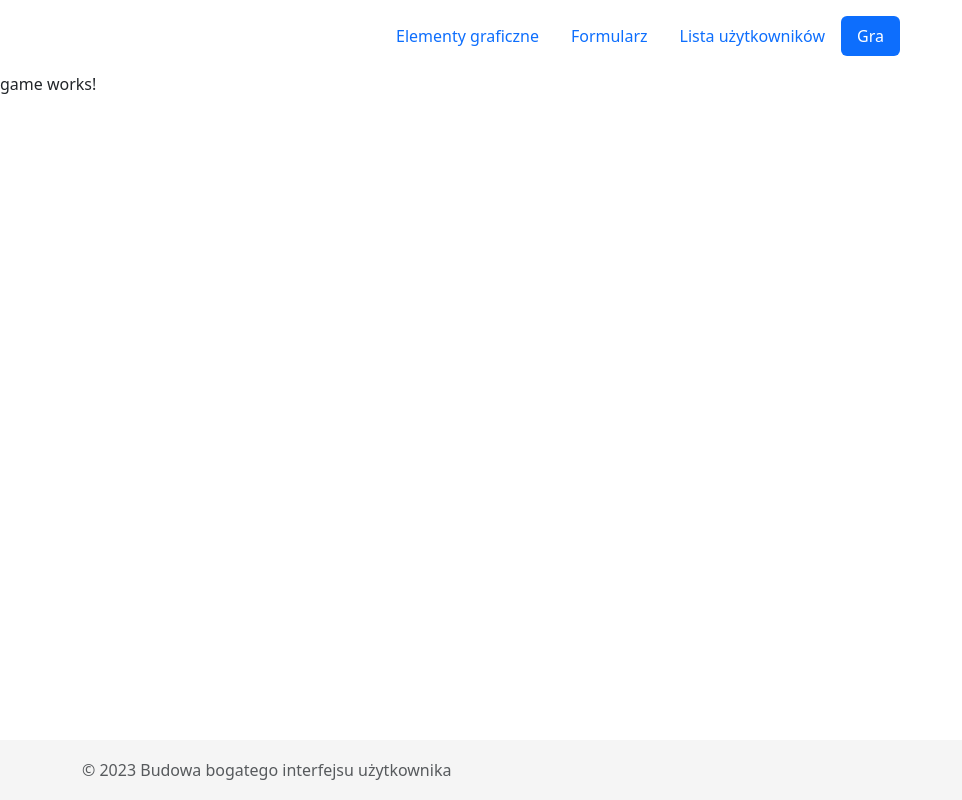
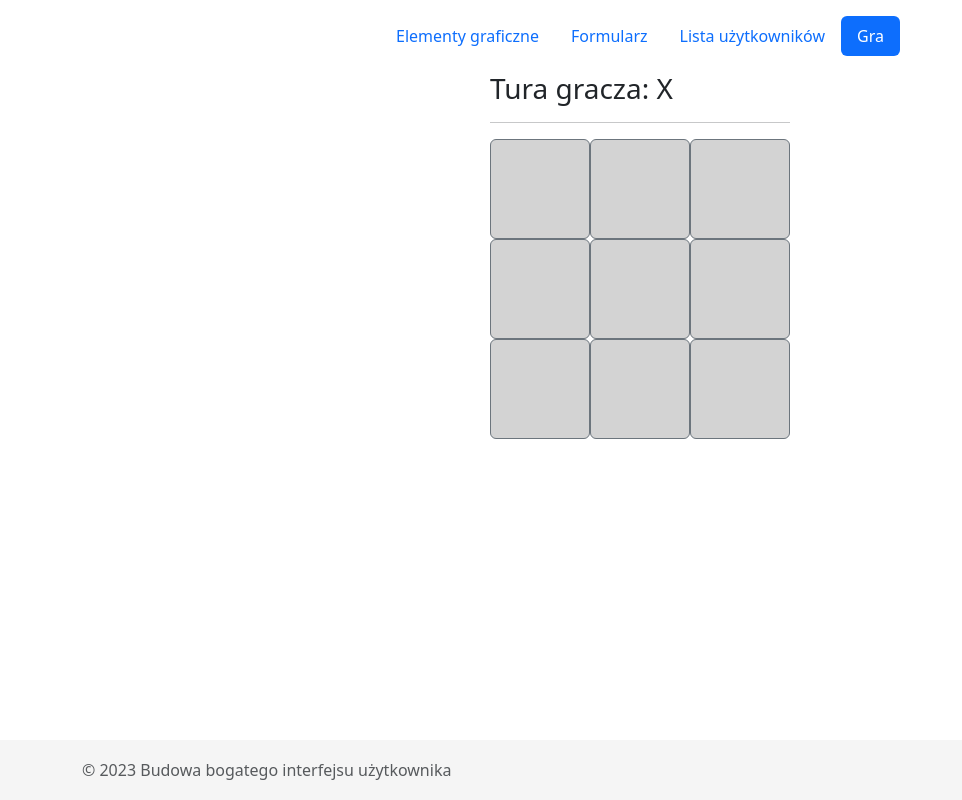
Before and after one commit to kamilodabek/interfejsy, an Angular app in the folder interfejsy-frontend/: page /game in a window 1280 px wide. Shown: the whole page, without its empty margins (0-962 px from the left). Built offline with nearby package versions, Linux system fonts and the light colour scheme.

Commit message:
adding game

```diff
--- a/interfejsy-frontend/src/app/app.component.html
+++ b/interfejsy-frontend/src/app/app.component.html
@@ -1,4 +1,4 @@
 <app-header></app-header>
-<app-footer></app-footer>
 <!--<app-form></app-form>-->
 <router-outlet></router-outlet>
+<app-footer></app-footer>
--- a/interfejsy-frontend/src/app/app.module.ts
+++ b/interfejsy-frontend/src/app/app.module.ts
@@ -10,6 +10,8 @@ import {AppRoutingModule} from "./app-routing.module";
 import { ListComponent } from './list/list.component';
 import { GameComponent } from './game/game.component';
 import {NgbCarouselModule, NgbModule} from '@ng-bootstrap/ng-bootstrap';
+import { SquareComponent } from './game/square/square.component';
+import { BoardComponent } from './game/board/board.component';
 
 @NgModule({
   declarations: [
@@ -19,7 +21,9 @@ import {NgbCarouselModule, NgbModule} from '@ng-bootstrap/ng-bootstrap';
     FormComponent,
     GraphicElementsComponent,
     ListComponent,
-    GameComponent
+    GameComponent,
+    SquareComponent,
+    BoardComponent
   ],
   imports: [
     BrowserModule,
--- /dev/null
+++ b/interfejsy-frontend/src/app/game/board/board.component.css
@@ -0,0 +1,10 @@
+main {
+  display: grid;
+  grid-template-columns: 100px 100px 100px;
+  grid-gap: 0px;
+}
+
+app-square {
+  /*border: 1px rgb(128, 128, 128) solid;*/
+  height: 100px;
+}
--- /dev/null
+++ b/interfejsy-frontend/src/app/game/board/board.component.html
@@ -0,0 +1,27 @@
+
+<h3 *ngIf="!winner && !isDraw">Tura gracza: {{ player }} </h3>
+
+<h3 *ngIf="winner">
+  Gracz {{ winner }} wygrał!
+  <hr>
+  <div class="d-grid mx-auto">
+    <button type="button" class="btn btn-primary btn-lg" (click)="newGame()">Rozpocznij nową grę</button>
+  </div>
+</h3>
+<h3 *ngIf="isDraw">
+  Remis
+  <hr>
+  <div class="d-grid mx-auto">
+    <button type="button" class="btn btn-primary btn-lg" (click)="newGame()">Rozpocznij nową grę</button>
+  </div>
+</h3>
+
+<hr>
+<main>
+  <app-square
+    *ngFor="let val of squares; let i = index"
+    [value]="val"
+    (click)="makeMove(i)">
+
+  </app-square>
+</main>
--- /dev/null
+++ b/interfejsy-frontend/src/app/game/board/board.component.ts
@@ -0,0 +1,72 @@
+import { Component, OnInit } from '@angular/core';
+
+@Component({
+  selector: 'app-board',
+  templateUrl: './board.component.html',
+  styleUrls: ['./board.component.css']
+})
+export class BoardComponent implements OnInit {
+  squares: string[];
+  xIsNext: boolean;
+  winner: string;
+  isDraw: boolean;
+
+  constructor() {}
+
+  ngOnInit() {
+    this.newGame();
+  }
+
+  newGame() {
+    this.squares = Array(9).fill(null);
+    this.winner = null;
+    this.xIsNext = true;
+    this.isDraw = false;
+  }
+
+  get player() {
+    return this.xIsNext ? 'X' : 'O';
+  }
+
+  makeMove(idx: number) {
+    if (!this.squares[idx] && !this.winner) {
+      this.squares.splice(idx, 1, this.player);
+      this.xIsNext = !this.xIsNext;
+    }
+
+    this.checkResult();
+  }
+
+  calculateWinner() {
+    const lines = [
+      [0, 1, 2],
+      [3, 4, 5],
+      [6, 7, 8],
+      [0, 3, 6],
+      [1, 4, 7],
+      [2, 5, 8],
+      [0, 4, 8],
+      [2, 4, 6]
+    ];
+    for (let i = 0; i < lines.length; i++) {
+      const [a, b, c] = lines[i];
+      if (
+        this.squares[a] &&
+        this.squares[a] === this.squares[b] &&
+        this.squares[a] === this.squares[c]
+      ) {
+        return this.squares[a];
+      }
+    }
+    return null;
+  }
+
+  checkResult() {
+    this.winner = this.calculateWinner();
+    this.isDraw = !this.squares.includes(null) && !this.winner;
+
+    if (this.winner || this.isDraw) {
+      // Tutaj możesz dodać dodatkowe działania po zakończeniu gry
+    }
+  }
+}
--- a/interfejsy-frontend/src/app/game/game.component.html
+++ b/interfejsy-frontend/src/app/game/game.component.html
@@ -1 +1,3 @@
-<p>game works!</p>
+<div class="d-flex justify-content-center">
+  <app-board></app-board>
+</div>
--- /dev/null
+++ b/interfejsy-frontend/src/app/game/square/square.component.ts
@@ -0,0 +1,14 @@
+import {Component, Input} from '@angular/core';
+
+@Component({
+  selector: 'app-square',
+  template: `
+    <button type="button" class="btn border border-secondary" style="background-color: lightgrey !important;" *ngIf="!value">{{ value }}</button>
+    <button type="button" class="btn btn-secondary" *ngIf="value == 'X'">{{ value }}</button>
+    <button type="button" class="btn btn-danger" *ngIf="value == 'O'">{{ value }}</button>
+  `,
+  styles: ['button { width: 100%; height: 100%; font-size: 3em !important; }']
+})
+export class SquareComponent {
+  @Input() value: 'X' | 'O';
+}
```
Also changed, not shown: interfejsy-frontend/src/app/game/square/square.component.css (added).
